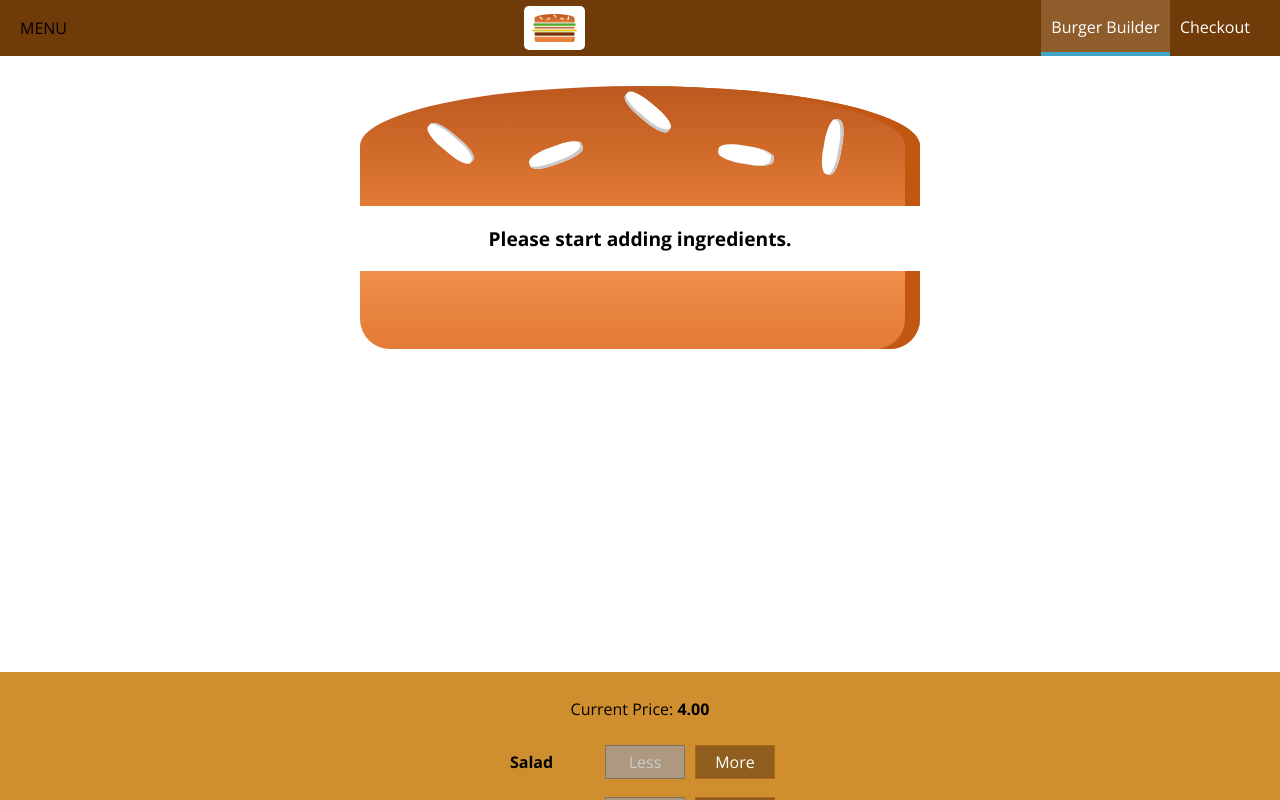
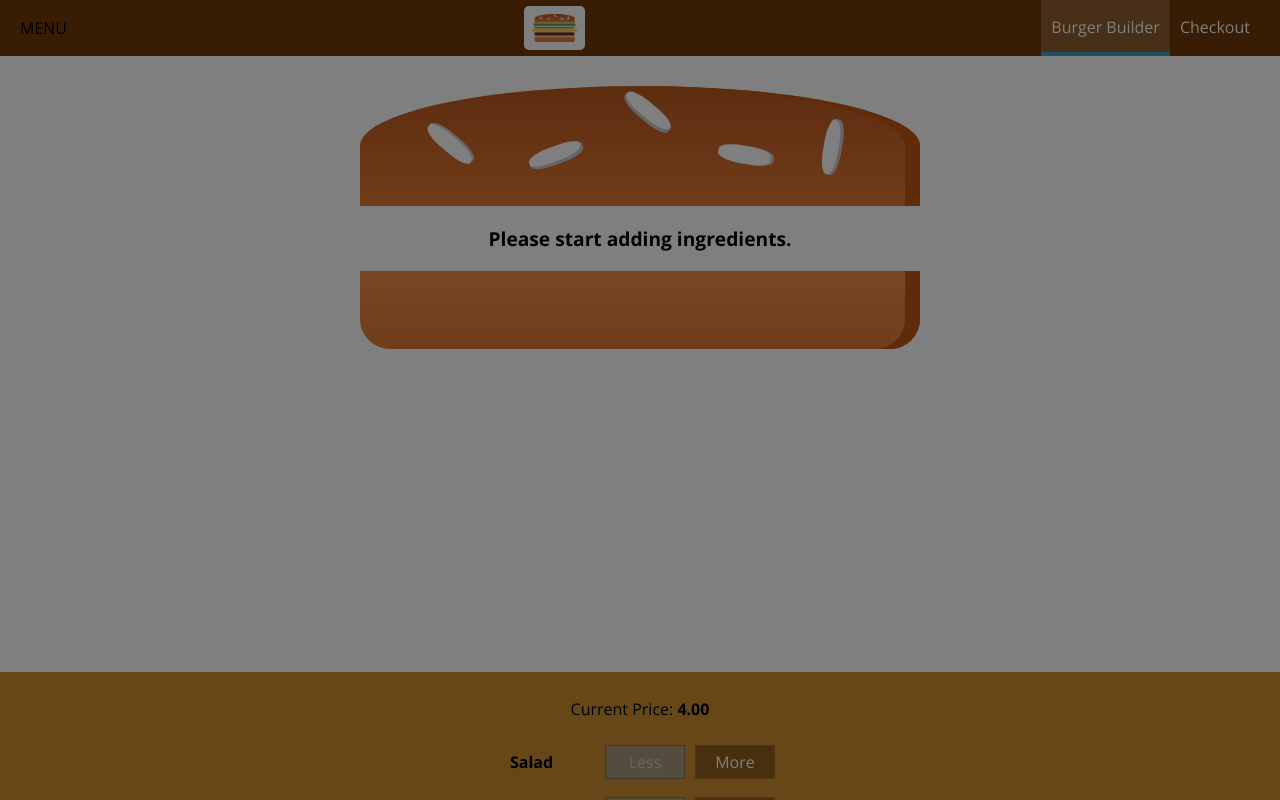
Before and after one commit to weiwenl/burger-builder, a React app: page / in a window 1280 px wide. Shown: the top 800 px of the page. Built offline with nearby package versions, Linux system fonts and the light colour scheme.

Commit message:
reusing the backdrop

```diff
--- a/src/components/Layout/Layout.js
+++ b/src/components/Layout/Layout.js
@@ -1,17 +1,27 @@
-import React from 'react';
+import React, { Component } from 'react';
 import Aux from '../../hoc/Aux';
 import classes from './Layout.css';
 import Toolbar from '../Navigation/Toolbar/Toolbar';
 import SideDrawer from '../Navigation/SideDrawer/SideDrawer';
 
-const layout = (props) => (
+class Layout extends Component {
+    state = {
+        showSideDrawer: true
+    }
+    sideDrawerClosedHandler = () => {
+        this.setState({showSideDrawer: false})
+    }
+    render () {
+        return (
             <Aux>
                 <Toolbar />
-        <SideDrawer />
+                <SideDrawer open={this.state.showSideDrawer} closed={this.sideDrawerClosedHandler}/>
                 <main className={classes.content}>
-            {props.children}
+                    {this.props.children}
                 </main>
             </Aux>
         );
+    }
+}
 
-export default layout;
+export default Layout;
--- a/src/components/Navigation/SideDrawer/SideDrawer.js
+++ b/src/components/Navigation/SideDrawer/SideDrawer.js
@@ -2,10 +2,18 @@ import React from 'react';
 import Logo from '../../Logo/Logo';
 import NavigationItems from '../NavigationItems/NavigationItems';
 import classes from './SideDrawer.css';
+import Backdrop from '../../UI/Backdrop/Backdrop';
+import Aux from '../../../hoc/Aux';
 
 const sideDrawer = (props) => {
+    let attachedClasses = [classes.SideDrawer, classes.Close];
+    if (props.open) {
+        attachedClasses = [classes.SideDrawer, classes.Open];
+    }
     return(
-        <div className={classes.SideDrawer}>
+        <Aux>
+            <Backdrop show={props.open} clicked={props.closed}/>
+            <div className={attachedClasses.join(" ")}>
                 <div className={classes.Logo}>
                     <Logo />
                 </div>
@@ -13,6 +21,7 @@ const sideDrawer = (props) => {
                     <NavigationItems />
                 </nav>
             </div>
+        </Aux>
     );
 }
 
```
Lines whose indentation alone changed are shown as unchanged.
